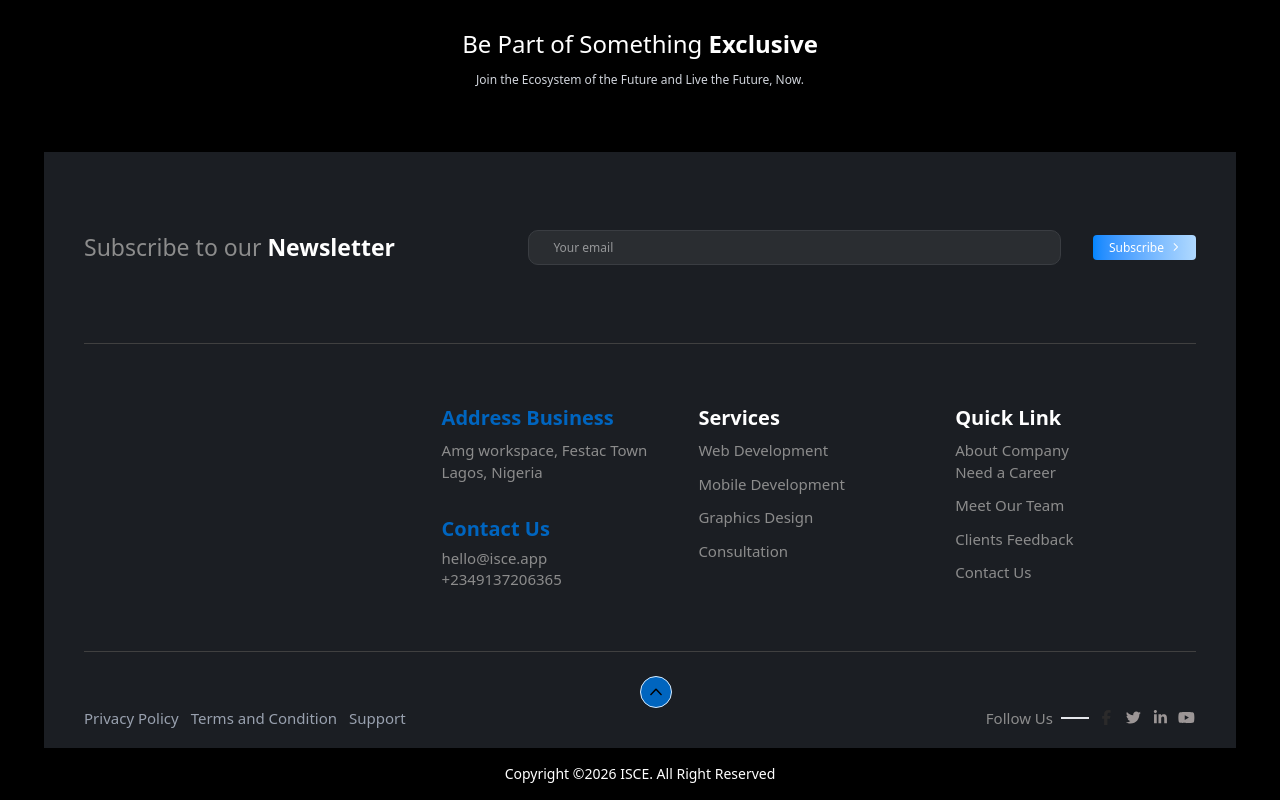
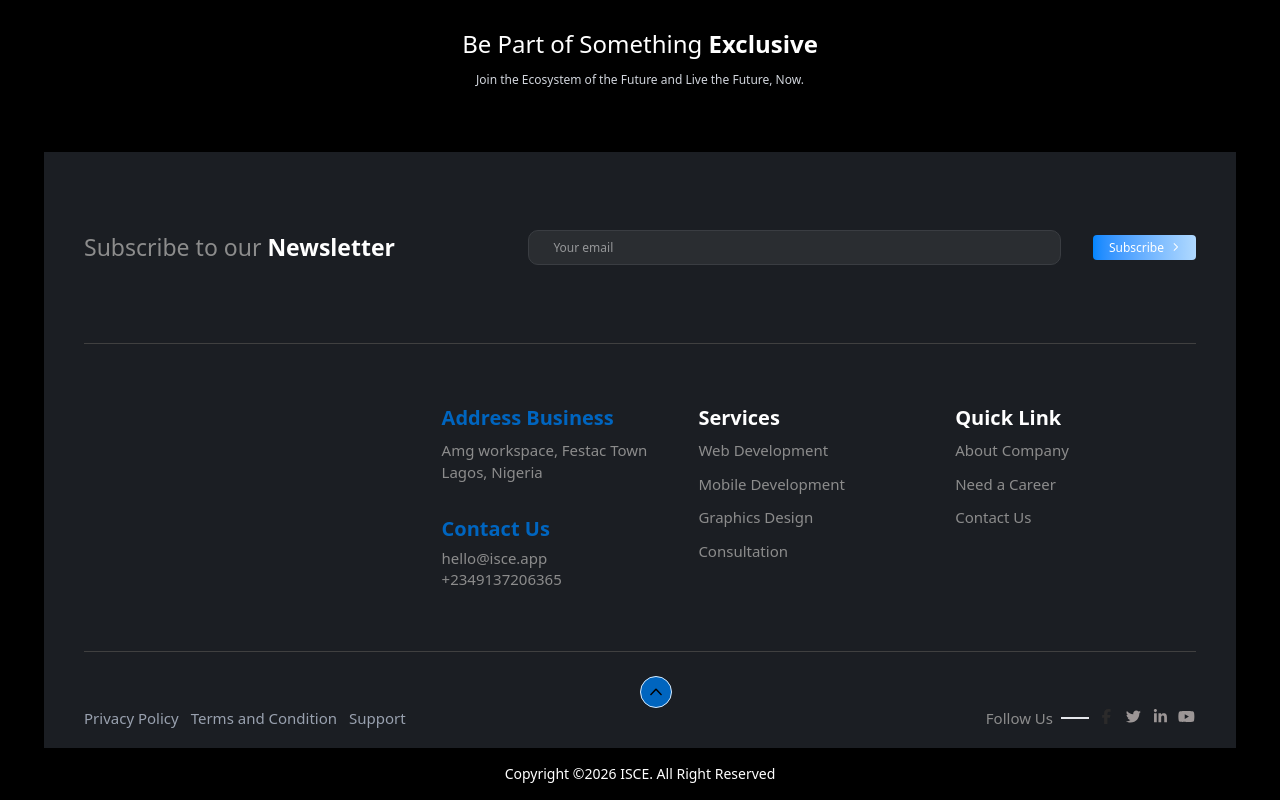
Before and after one commit to iscedcs/isce.tech, a Next.js app: page /blog in a window 1280 px wide. Shown: the part 706-1506 px from the top of the page. Built offline with nearby package versions, Linux system fonts and the light colour scheme.

Commit message:
chore: linked all social accounts

```diff
--- a/app/globals.css
+++ b/app/globals.css
@@ -153,7 +153,7 @@
 }
 
 .animate-scroll {
-  animation: scroll 3s linear infinite;
+  animation: scroll var(--scroll-duration, 25s) linear infinite;
 }
 
 .animate-scroll:hover {
--- a/components/shared/layout/footer.tsx
+++ b/components/shared/layout/footer.tsx
@@ -110,19 +110,21 @@ export default function FooterComponent() {
                 <h4 className="text-white font-semibold mb-2 text-[8px] md:text-[12px] lg:text-[17px] xl:text-[20px]">
                   Quick Link
                 </h4>
-                <ul className="space-y-3">
-                  <Link href="/about">
-                    <li className="text-[#8C8C8C]">About Company</li>
-                  </Link>
+                <ul className="space-y-3 gap-3">
+                  <li className="text-[#8C8C8C]">
+                    <Link href="/about">About Company</Link>
+                  </li>
 
                   <li className="text-[#8C8C8C]">
                     <Link href="https://www.palmtechniq.com">
                       Need a Career
                     </Link>
                   </li>
-                  <li className="text-[#8C8C8C]">Meet Our Team</li>
-                  <li className="text-[#8C8C8C]">Clients Feedback</li>
+                  {/* <li className="text-[#8C8C8C]">Meet Our Team</li>
+                  <li className="text-[#8C8C8C]">Clients Feedback</li> */}
+                  <Link href="/contact">
                     <li className="text-[#8C8C8C]">Contact Us</li>
+                  </Link>
                 </ul>
               </div>
             </div>
@@ -135,10 +137,14 @@ export default function FooterComponent() {
 
                   {/* Social Icons */}
                   <div className="flex absolute top-10 right-5 items-center gap-4 mt-12 pl-[70%] max-[380]:pl-0 text-gray-400">
+                    <Link
+                      href=" https://www.facebook.com/share/1JWQcLWNxw/?mibextid=wwXIfr"
+                      className="cursor-pointer">
                       <FontAwesomeIcon
                         icon={faFacebookF}
                         className="text-[#2b2a2a]"
                       />
+                    </Link>
                     <FontAwesomeIcon
                       icon={faTwitter}
                       className="text-[#9c9696]"
@@ -207,7 +213,7 @@ export default function FooterComponent() {
                       <span className="text-blue-500">
                         <img src="/images/phone.svg" />
                       </span>
-                      <p>+2349137206365</p>
+                      <p>+234 913 720 6365</p>
                     </li>
                   </ul>
                 </div>
@@ -254,6 +260,9 @@ export default function FooterComponent() {
                     Follow Us
                   </span>
                   <span className="h-0.5 w-7 bg-gray-200"></span>
+                  <Link
+                    href=" https://www.facebook.com/share/1JWQcLWNxw/?mibextid=wwXIfr"
+                    className="cursor-pointer">
                     <FontAwesomeIcon
                       icon={faFacebookF}
                       className="text-[#2b2a2a]
@@ -264,24 +273,36 @@ export default function FooterComponent() {
     xl:text-[15px]
   "
                     />
+                  </Link>
+
+                  <Link
+                    href="https://x.com/isceapp?s=21
+">
                     <FontAwesomeIcon
                       icon={faTwitter}
                       className="text-[#9c9696] sm:text-[8px]
     md:text-[10px]
     lg:text-[12px] xl:text-[15px]"
                     />
+                  </Link>
+
+                  <Link href="https://www.linkedin.com/company/isceapp/">
                     <FontAwesomeIcon
                       icon={faLinkedinIn}
                       className="text-[#9c9696] sm:text-[8px]
     md:text-[10px]
     lg:text-[12px] xl:text-[15px]"
                     />
+                  </Link>
+
+                  <Link href="https://www.youtube.com/@isce-tech">
                     <FontAwesomeIcon
                       icon={faYoutube}
                       className="text-[#9c9696] sm:text-[8px]
     md:text-[10px]
     lg:text-[12px] xl:text-[15px]"
                     />
+                  </Link>
                 </div>
               </div>
             </div>
--- a/components/shared/layout/nav.tsx
+++ b/components/shared/layout/nav.tsx
@@ -102,7 +102,7 @@ export default function NavComponent() {
   return (
     <header className="font-sans fixed z-50 w-full bg-white">
       <MaxWidthWrapper>
-        <div className="text-[#333]  text-sm hidden sm:flex justify-between items-center px-16 py-3 md:px-32 lg:px-48">
+        <div className="text-[#333]  text-sm hidden sm:flex justify-between items-center px-16 py-3 ">
           <div className="flex items-center gap-2">
             <FontAwesomeIcon
               icon={faEnvelopeOpen}
```
Lines whose indentation alone changed are shown as unchanged.
